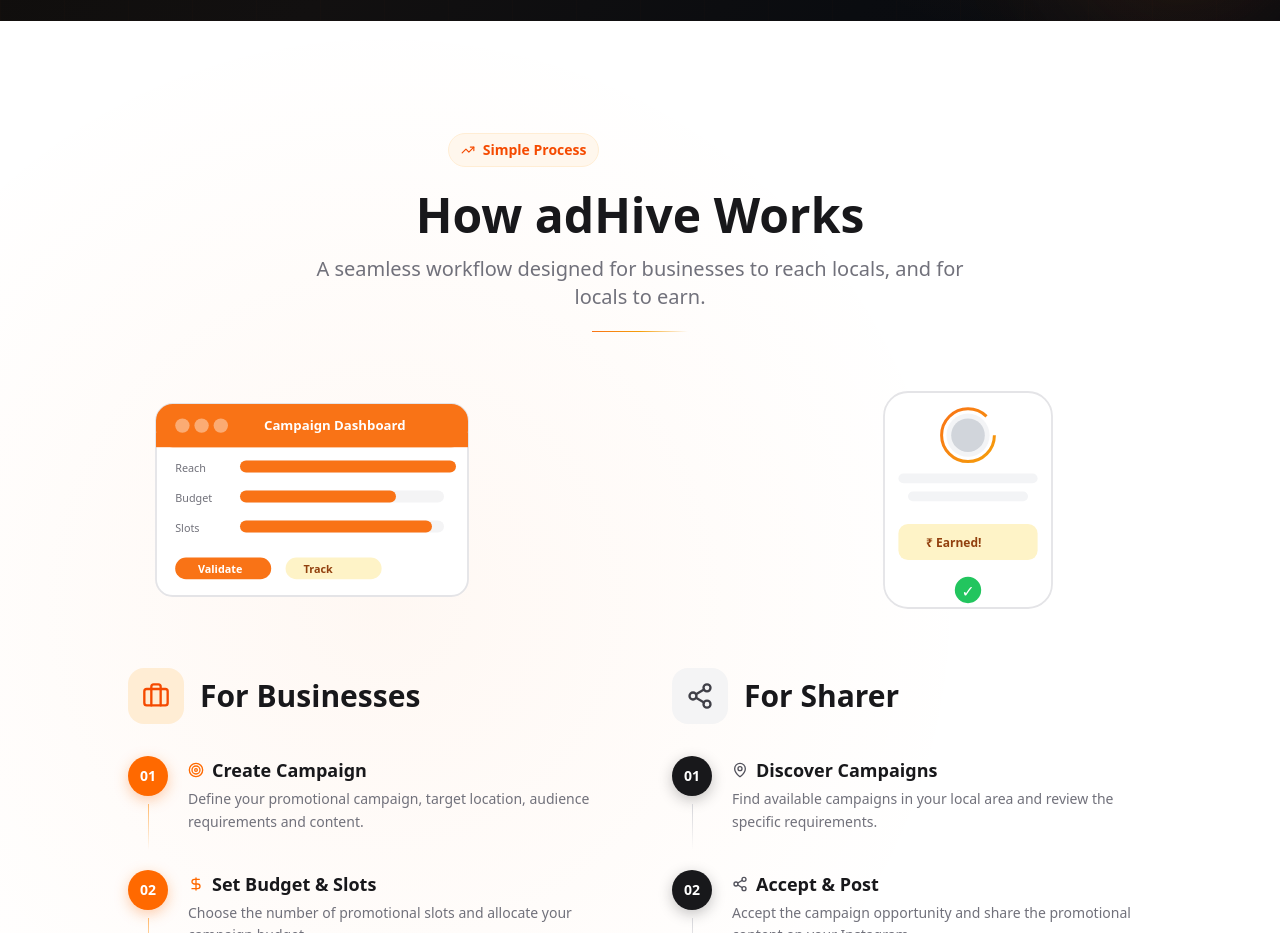
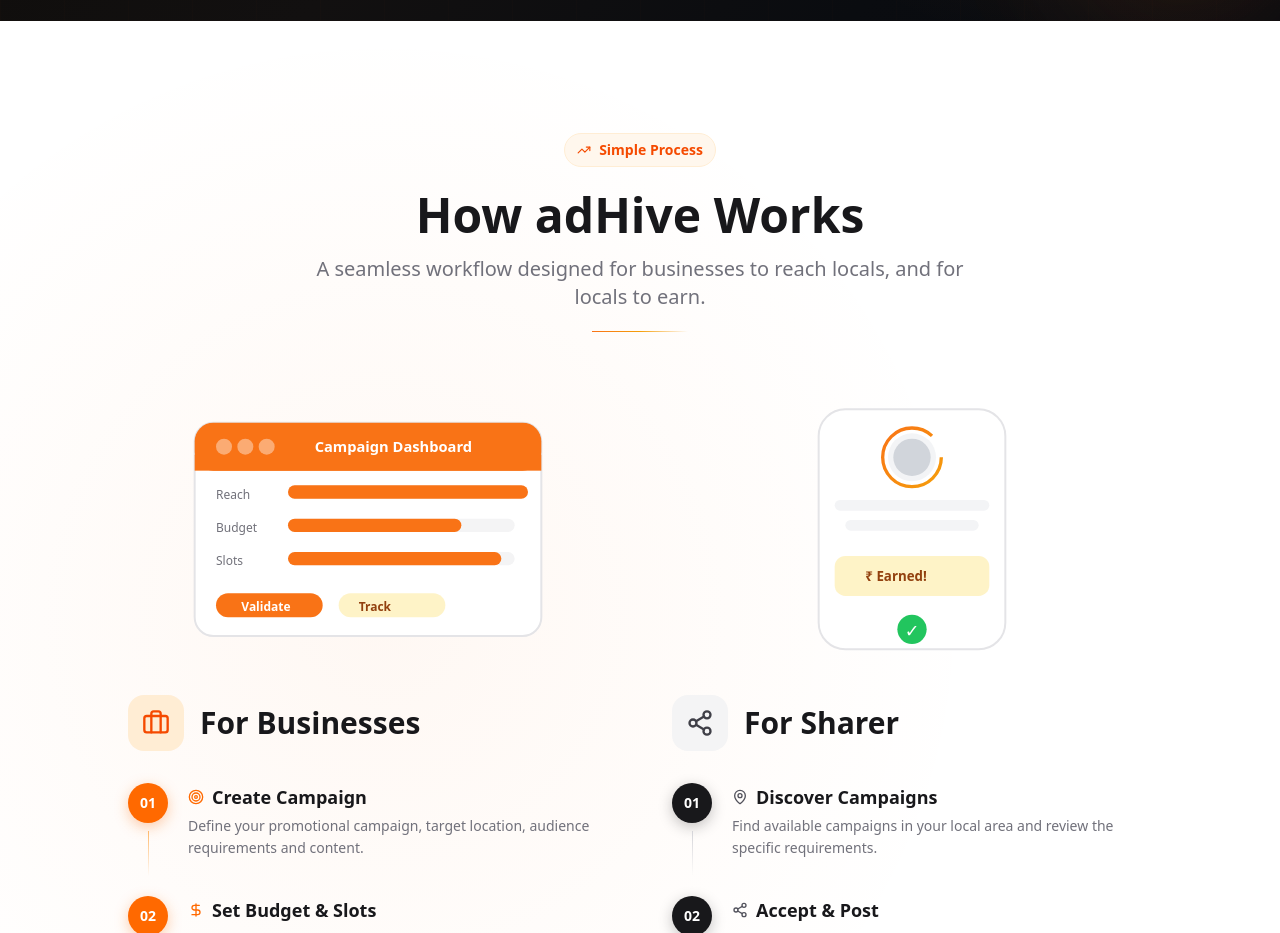
Before and after one commit to amarthinkdigital-web/Adhive, a Next.js app: page / in a window 1280 px wide. Shown: the part 2040-2973 px from the top of the page. Built offline with nearby package versions, Linux system fonts and the light colour scheme.

Commit message:
Update homepage changes

```diff
--- a/src/app/page.tsx
+++ b/src/app/page.tsx
@@ -819,8 +819,8 @@
         <div className="max-w-7xl mx-auto px-4 sm:px-6 relative z-10">
           <div className="text-center mb-8 sm:mb-16 lg:mb-16">
             <motion.div initial="hidden" whileInView="visible" viewport={{ once: true }} variants={stagger}>
-              <div className="mx-auto w-fit text-left">
-                <motion.span variants={wordAnim} className="ml-6 md:ml-8 inline-flex items-center gap-2 px-3 py-1.5 rounded-full bg-orange-50 text-orange-600 text-sm font-semibold mb-6  border border-orange-100">
+              <div className="flex flex-col items-center justify-center">
+                <motion.span variants={wordAnim} className="inline-flex items-center gap-2 px-3 py-1.5 rounded-full bg-orange-50 text-orange-600 text-sm font-semibold mb-6 border border-orange-100">
                   <TrendingUp className="w-3.5 h-3.5" /> Simple Process
                 </motion.span>
                 <AnimatedHeading tag="h2" delay={0.1} className="text-3xl sm:text-4xl md:text-5xl font-extrabold text-zinc-900 mb-4">How adHive Works</AnimatedHeading>
@@ -837,7 +837,7 @@
             {/* For Businesses */}
             <motion.div initial={{ opacity: 0, y: 30 }} whileInView={{ opacity: 1, y: 0 }} viewport={{ once: true }} transition={{ duration: 0.6 }}>
               <div className="mb-6 sm:mb-8 w-full flex justify-center">
-                <div className="w-full max-w-[310px] sm:max-w-[360px] md:-translate-x-14 md:-translate-y-4">
+                <div className="w-full max-w-[260px] sm:max-w-[320px] md:max-w-[360px] lg:max-w-[400px]">
                   <HowItWorksSVG type="business" />
                 </div>
               </div>
@@ -877,7 +877,7 @@
             {/* For Sharer */}
             <motion.div initial={{ opacity: 0, y: 30 }} whileInView={{ opacity: 1, y: 0 }} viewport={{ once: true }} transition={{ duration: 0.6, delay: 0.15 }}>
               <div className="mb-6 sm:mb-8 w-full flex justify-center">
-                <div className="w-full max-w-[310px] sm:max-w-[360px] md:translate-x-14 md:-translate-y-4">
+                <div className="w-full max-w-[260px] sm:max-w-[320px] md:max-w-[360px] lg:max-w-[400px]">
                   <HowItWorksSVG type="sharer" />
                 </div>
               </div>
```
